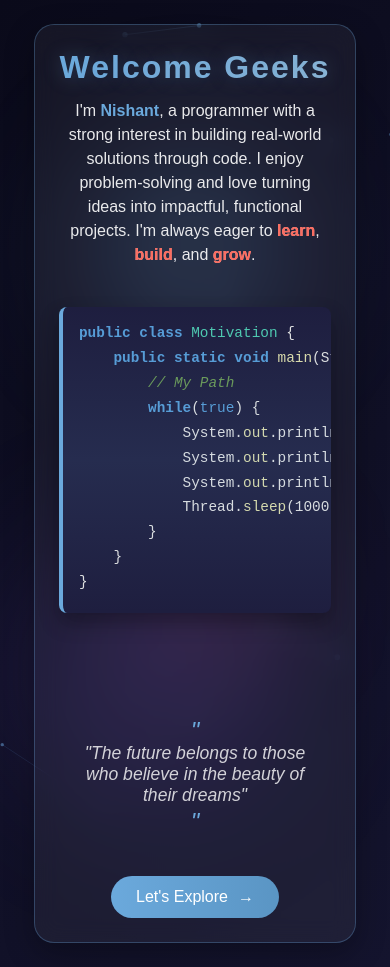
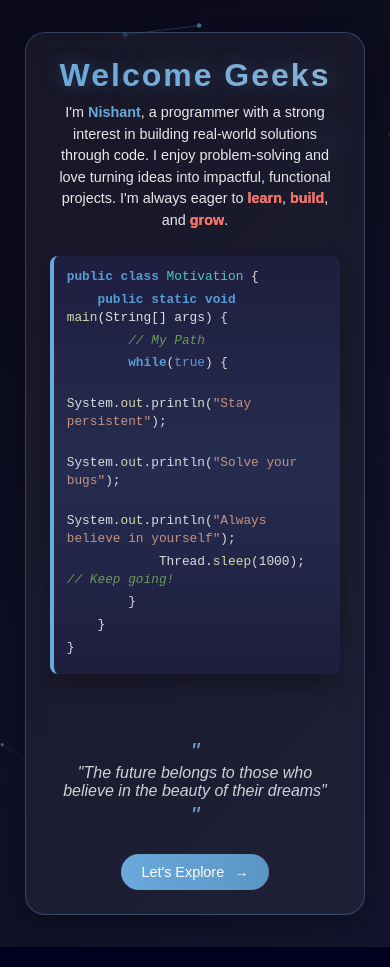
Before and after one commit to Raj72620/My-Portfolio, a React (Vite) app in the folder frontend/: page / in a window 390 px wide. Built offline with nearby package versions, Linux system fonts and the light colour scheme.

Commit message:
modified programmer Intro

```diff
--- a/frontend/package.json
+++ b/frontend/package.json
@@ -5,7 +5,7 @@
   "type": "module",
   "scripts": {
     "dev": "vite",
-    "build": "vite build && cp _redirects dist/_redirects",
+     "build": "vite build && copy _redirects dist\\_redirects",
     "lint": "eslint .",
     "preview": "vite preview"
   },
--- a/frontend/src/styles/ProgrammerIntro.module.css
+++ b/frontend/src/styles/ProgrammerIntro.module.css
@@ -105,7 +105,10 @@
   color: #e0e0e0;
   box-shadow: 0 10px 20px rgba(0, 0, 0, 0.3);
   position: relative;
-  overflow: hidden;
+  overflow: auto; /* Changed from hidden to auto to enable scrolling */
+  white-space: pre; /* Preserve all whitespace and line breaks */
+  word-wrap: normal; /* Prevent wrapping of long lines */
+  max-width: 100%;
 }
 
 .javaCode::before {
@@ -127,8 +130,44 @@
 .codeLine {
   display: block;
   margin-bottom: 0.3rem;
+  white-space: pre-wrap; /* Allow wrapping only at explicit line breaks */
 }
 
+/* Responsive adjustments */
+@media (max-width: 768px) {
+  .javaCode {
+    font-size: 0.8rem;
+    padding: 0.8rem;
+    overflow-x: auto; /* Enable horizontal scrolling if needed */
+  }
+}
+
+@media (max-width: 480px) {
+  .javaCode {
+    font-size: 0.75rem;
+    padding: 0.7rem;
+  }
+
+  .interactiveElement {
+    margin: 1rem 0;
+    overflow: visible;
+  }
+
+  .codeSnippet {
+    min-width: 280px; /* Ensure minimum width for readability */
+  }
+}
+@media (max-width: 360px) {
+  .javaCode {
+    font-size: 0.7rem;
+    padding: 0.6rem;
+  }
+
+  .codeSnippet {
+    transform: scale(0.95);
+    transform-origin: left;
+  }
+}
 .keyword {
   color: #569cd6;
   font-weight: bold;
@@ -316,18 +355,67 @@
 @media (max-width: 480px) {
   .container {
     padding: 1rem;
+    min-height: 100vh;
+    display: flex;
+    align-items: center;
   }
 
   .content {
     padding: 1.5rem;
+    margin: 1rem 0;
+    width: 95%;
   }
 
   .mainTitle {
     font-size: 2rem;
+    margin-bottom: 0.5rem;
+  }
+
+  .introText {
+    font-size: 0.9rem;
+    margin-bottom: 1rem;
+  }
+
+  .interactiveElement {
+    margin: 1.5rem 0;
+  }
+
+  .javaCode {
+    font-size: 0.8rem;
+    padding: 0.8rem;
+  }
+
+  .quote {
+    font-size: 1rem;
+    margin-top: 2rem;
+    padding: 0.5rem;
   }
 
   .exploreButton {
-    padding: 12px 25px;
-    font-size: 1rem;
+    padding: 10px 20px;
+    font-size: 0.9rem;
+    margin-top: 1rem;
+  }
+
+  .glow1, .glow2, .glow3 {
+    display: none; /* Optional: hide glow effects on very small screens */
   }
 }
+
+@media (max-width: 360px) {
+  .mainTitle {
+    font-size: 1.8rem;
+  }
+
+  .introText {
+    font-size: 0.85rem;
+  }
+
+  .quote {
+    font-size: 0.9rem;
+  }
+
+  .javaCode {
+    font-size: 0.75rem;
+  }
+}
```
